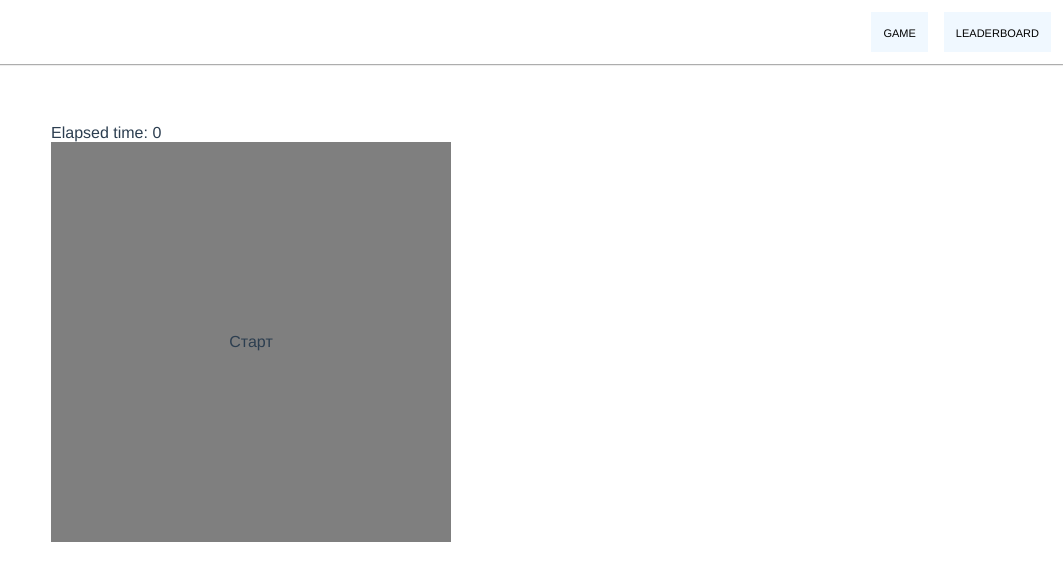
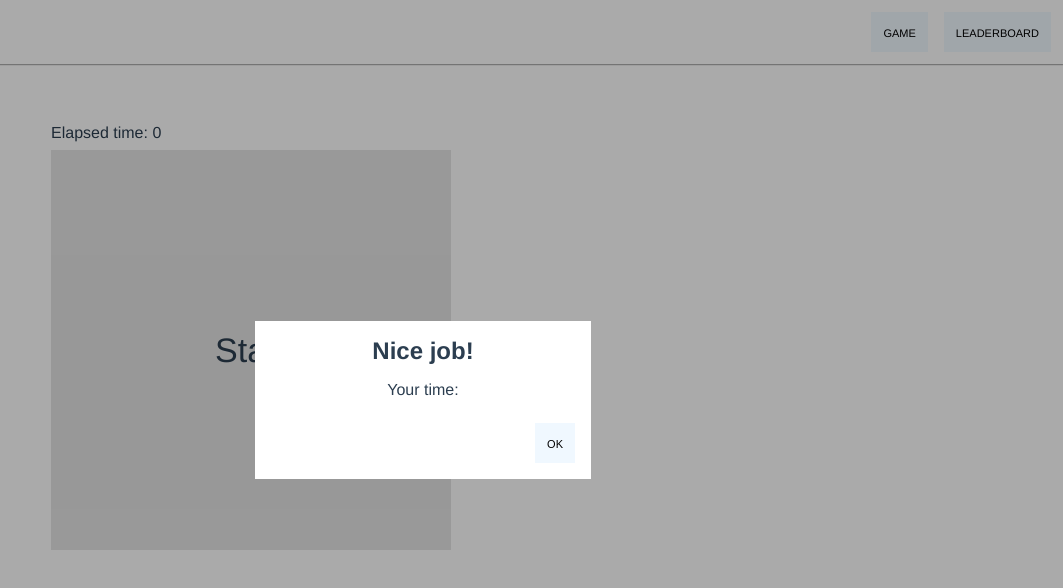
Before and after one commit to Ctepan/memory-game, a Vue app: page / in a window 1280 px wide. Shown: the top 588 px of the page, without its empty margins (217-1280 px from the left). Built offline with nearby package versions, Linux system fonts and the light colour scheme.

Commit message:
feat(Game): add game over dialog and prettify start trigger

```diff
--- a/src/features/game/Game.vue
+++ b/src/features/game/Game.vue
@@ -8,6 +8,7 @@
         Top rank time: {{ topRankScore }}
       </div>
     </div>
+
     <div class="field">
       <template v-if="gameStarted" >
         <GameCard
@@ -26,26 +27,45 @@
         class="field__start-trigger"
         @click="handleStartClick"
       >
-        Старт
+        Start
       </div>
     </div>
+
+    <div class="messages">
+      <div v-if="gameStarted && isMemorizing">
+        Get ready!
+      </div>
+      <div v-else-if="gameStarted">
+        Go!
+      </div>
+    </div>
+
+    <teleport to=".modal-place">
+      <GameOverDialog time=""></GameOverDialog>
+    </teleport>
   </div>
 </template>
 
 <script lang="ts">
-import { computed, ref, watch } from 'vue';
+import {
+  computed, defineComponent, ref, watch,
+} from 'vue';
 import { useStore } from '@/store';
 import { Stopwatch } from '@/core/classes/Stopwatch';
 import { Timer } from '@/core/classes/Timer';
 import { shuffle } from '@/core/functions/shuffle';
+import { ICONS } from '@/features/game/constants';
 import GameCard from './GameCard.vue';
-import { ICONS } from '@/features/game/constants';
+import GameOverDialog from './GameOverDialog.vue';
 
 type TCard = { value: string }
 
-export default {
+export default defineComponent({
   name: 'Game',
-  components: { GameCard },
+  components: {
+    GameCard,
+    GameOverDialog,
+  },
   setup() {
     const store = useStore();
 
@@ -60,6 +80,7 @@ export default {
 
     const isMemorizing = computed(() => memorizeTimer.value.isStarted);
     const secondsPassedAfterStart = computed(() => commonTime.value.value);
+    const topRankScore = computed(() => store.getters.topRankScore);
 
     watch(foundCards, val => {
       if (val.length === cards.value.length) {
@@ -144,14 +165,14 @@ export default {
       selectedCards,
       secondsPassedAfterStart,
       isMemorizing,
-      topRankScore: computed(() => store.getters.topRankScore),
+      topRankScore,
       handleCardClick,
       handleStartClick,
       isFound,
       isSelected,
     };
   },
-};
+});
 </script>
 
 <style scoped lang="scss">
@@ -161,6 +182,7 @@ export default {
 }
 
 .field {
+  margin-top: 8px;
   position: relative;
   display: grid;
   width: 400px;
@@ -170,14 +192,26 @@ export default {
   grid-gap: 4px;
 
   &__start-trigger {
-    background: rgba(0, 0, 0, 0.5);
+    background: rgba(0, 0, 0, 0.1);
+    font-size: 34px;
     position: absolute;
     width: 100%;
     height: 100%;
     display: flex;
     justify-content: center;
     align-items: center;
+    cursor: pointer;
+
+    &:hover {
+      background: rgba(0, 0, 0, 0.05);
+    }
   }
+}
+
+.messages {
+  margin-top: 8px;
+  font-size: 24px;
+  text-align: center;
 }
 
 .found-card {
--- /dev/null
+++ b/src/features/game/GameOverDialog.vue
@@ -0,0 +1,64 @@
+<template>
+  <AppDialog>
+    <div class="title">
+      Nice job!
+    </div>
+    <div class="content">
+      Your time: {{ score }}
+    </div>
+    <div class="footer">
+      <button
+        class="app-button"
+        @click="handleSubmit"
+      >ok</button>
+    </div>
+  </AppDialog>
+</template>
+
+<script lang="ts">
+import { defineComponent } from 'vue';
+import AppDialog from '@/core/components/AppDialog.vue';
+
+export default defineComponent({
+  name: 'GameOverDialog',
+  components: {
+    AppDialog,
+  },
+  props: {
+    time: {
+      type: Number,
+      required: true,
+    },
+    value: {
+      type: Boolean,
+      default: false,
+    },
+  },
+  setup(props, { emit }) {
+    function handleSubmit() {
+      emit('input', false);
+    }
+
+    return {
+      handleSubmit,
+    };
+  },
+});
+</script>
+
+<style scoped lang="scss">
+.title {
+  font-size: 24px;
+  font-weight: bold;
+}
+
+.content {
+  margin-top: 16px;
+}
+
+.footer {
+  margin-top: 24px;
+  display: flex;
+  justify-content: flex-end;
+}
+</style>
```
